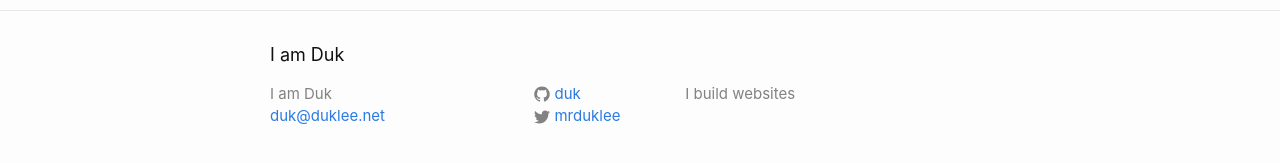
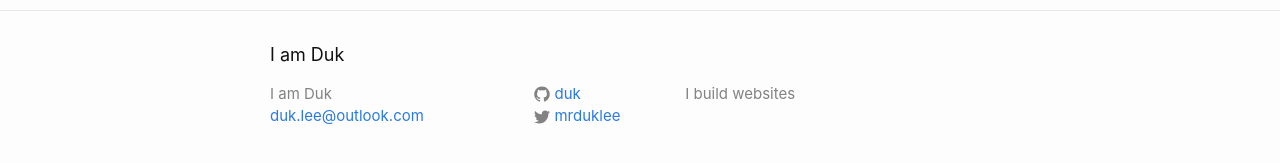
Before and after one commit to duk/dukleenet, a Jekyll site: the page built from about.md, in a window 1280 px wide. Shown: the part 630-793 px from the top of the page. Built offline with Jekyll 4.4.1, drawn with Linux system fonts in a browser that asks for light colours.

Commit message:
email changed

```diff
--- a/_config.yml
+++ b/_config.yml
@@ -14,7 +14,7 @@
 # You can create any custom variable you would like, and they will be accessible
 # in the templates via {{ site.myvariable }}.
 title: I am Duk
-email: duk@duklee.net
+email: duk.lee@outlook.com
 description: > # this means to ignore newlines until "baseurl:"
   I build websites
 baseurl: "" # the subpath of your site, e.g. /blog
```
